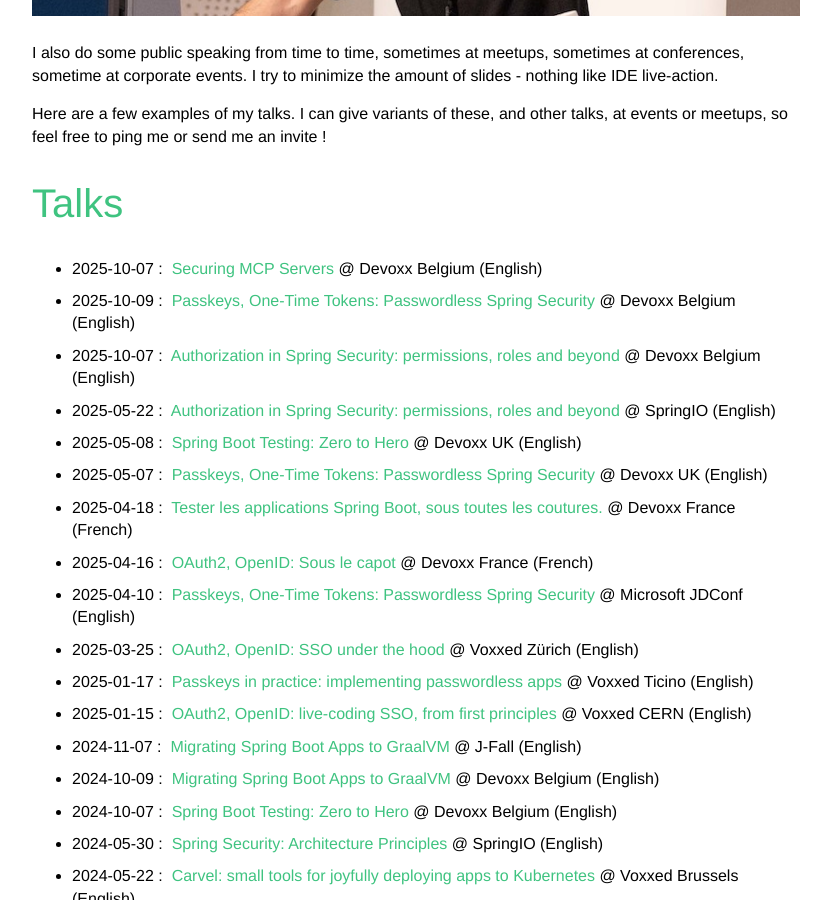
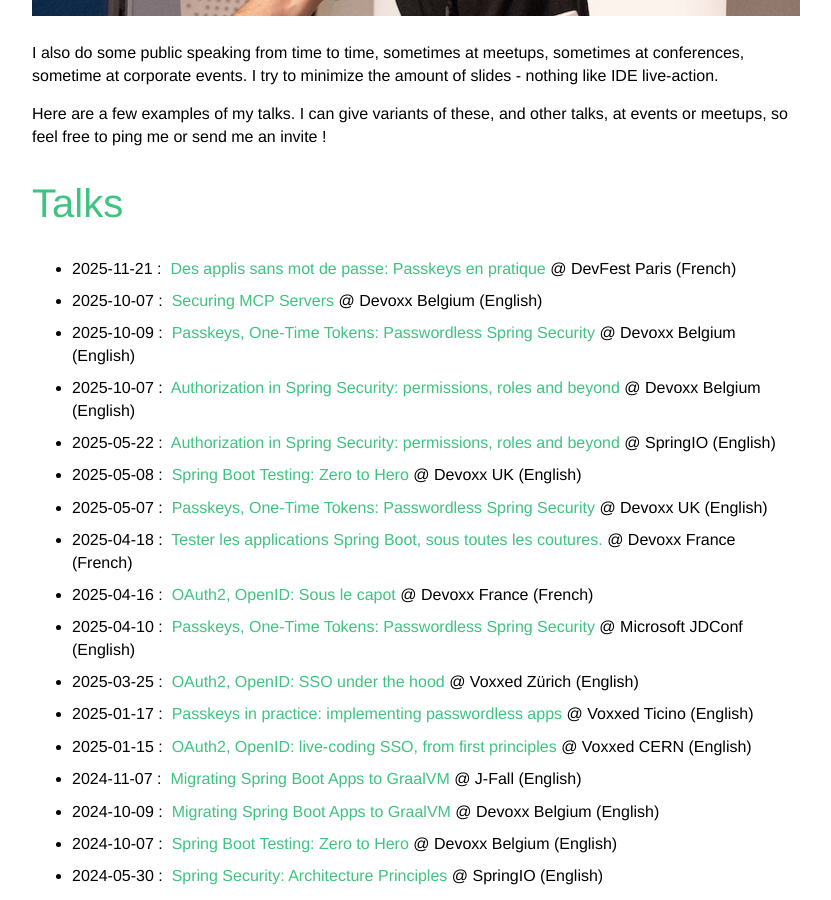
Before and after one commit to Kehrlann/kehrlann.github.io, a Jekyll site: the page built from talks.md, in a window 1280 px wide and 900 px high, scrolled down 564 px. Shown: the whole window, without its empty margins (224-1055 px from the left). Built offline with Jekyll 4.4.1, drawn with Linux system fonts in a browser that asks for light colours.

Commit message:
talks: add devfest paris

```diff
--- a/talks.md
+++ b/talks.md
@@ -22,6 +22,11 @@
 <h1>Talks</h1>
 
 <ul class="no-justify roomy-list">
+    <li>
+        <span>2025-11-21 :&nbsp;</span>
+        <a href="https://www.youtube.com/watch?v=EdyrGTGsQeU" target="_blank" rel="noopener">Des applis sans mot de passe: Passkeys en pratique</a>
+        <span>@ DevFest Paris (French)</span>
+    </li>
     <li>
         <span>2025-10-07 :&nbsp;</span>
         <a href="https://www.youtube.com/watch?v=O6G6ufT03fk" target="_blank" rel="noopener">Securing MCP Servers</a>
```
